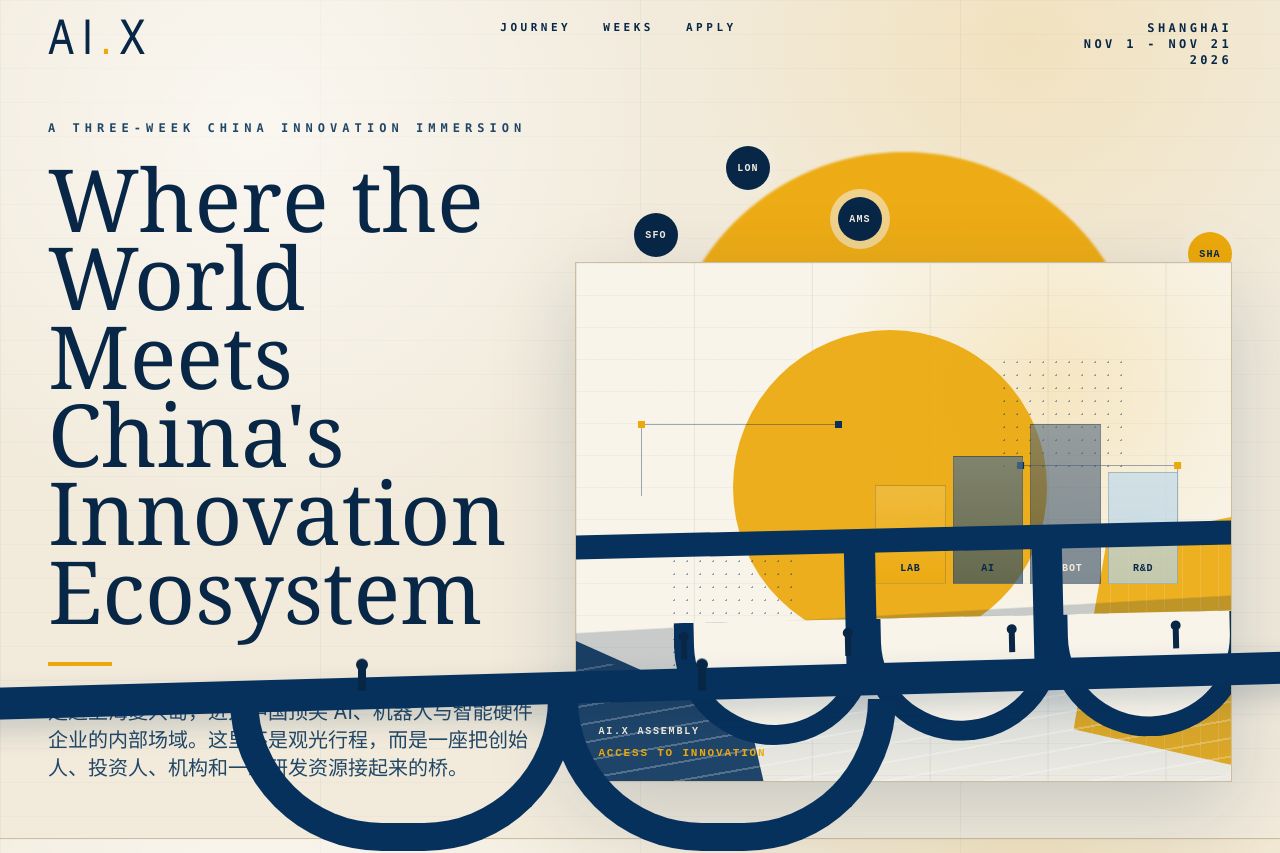
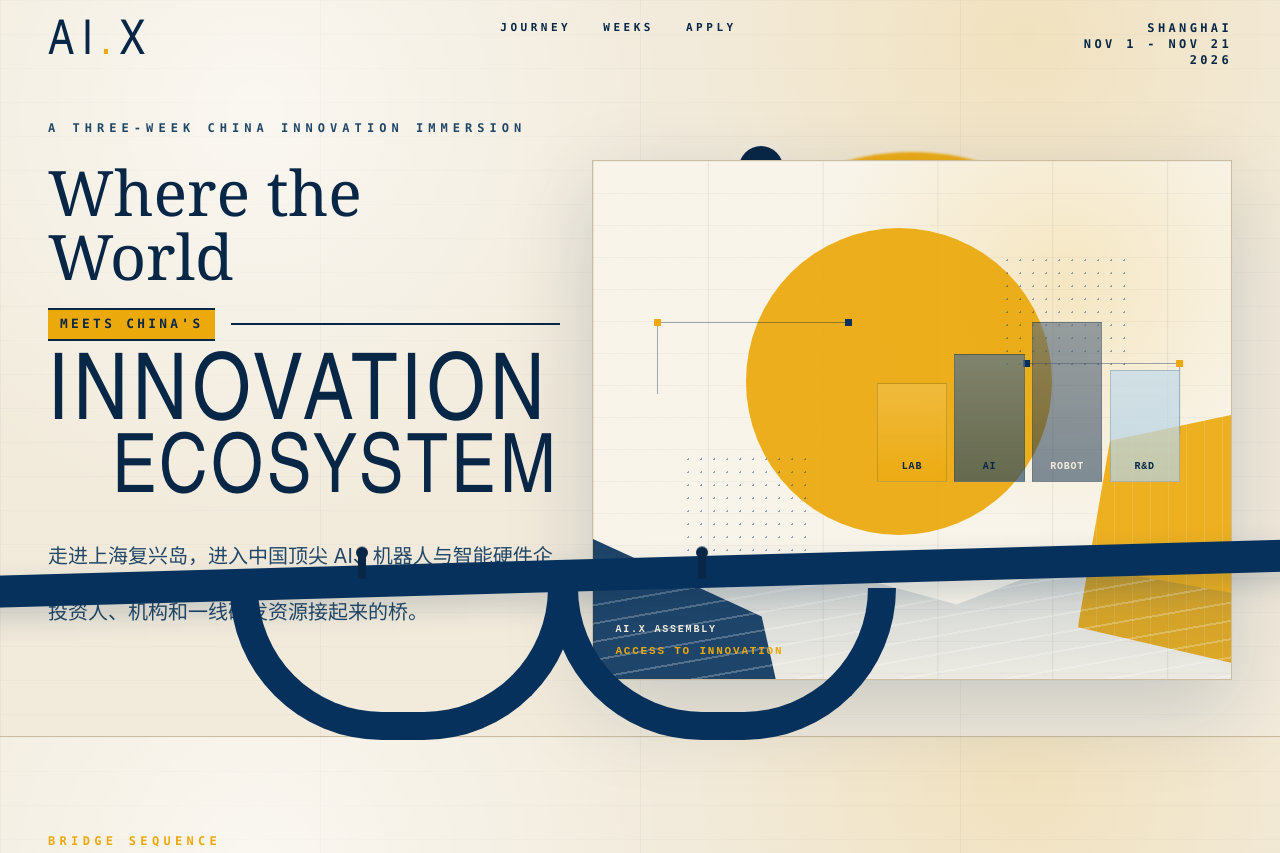
Before and after one commit to dajiangjunok/Arch, a Next.js app: page / in a window 1280 px wide. Shown: the top 853 px of the page. Built offline with nearby package versions, Linux system fonts and the light colour scheme.

Commit message:
style: bridge-band

```diff
--- a/app/(home)/_components/apply-section.tsx
+++ b/app/(home)/_components/apply-section.tsx
@@ -4,7 +4,7 @@
       <div className="mx-auto grid max-w-[1500px] gap-10 lg:grid-cols-[1fr_0.58fr] lg:items-end">
         <div>
           <p className="font-mono text-xs font-bold uppercase tracking-[0.36em] text-sun">Join AI.X Assembly</p>
-          <h2 className="font-poster text-[clamp(4rem,12vw,13rem)] uppercase leading-[0.82] tracking-[0.08em] text-ink">
+          <h2 className="font-poster text-[clamp(3rem,10vw,8rem)] uppercase leading-[0.82] tracking-[0.08em] text-ink">
             Cross the bridge
           </h2>
         </div>
--- a/app/(home)/_components/hero-section.tsx
+++ b/app/(home)/_components/hero-section.tsx
@@ -49,13 +49,13 @@
         <div className="poster-dots dots-b" />
         <div className="poster-route-line route-a" />
         <div className="poster-route-line route-b" />
-        <div className="hero-bridge">
+        {/* <div className="hero-bridge">
           <span className="hero-arch arch-a" />
           <span className="hero-arch arch-b" />
           <span className="hero-arch arch-c" />
           <span className="bridge-pier pier-a" />
           <span className="bridge-pier pier-b" />
-        </div>
+        </div> */}
         <div className="hero-water" />
         <div className="hero-skyline" aria-hidden>
           {labBlocks.map((block, index) => (
@@ -64,12 +64,12 @@
             </span>
           ))}
         </div>
-        <div className="poster-walkers" aria-hidden>
+        {/* <div className="poster-walkers" aria-hidden>
           <span />
           <span />
           <span />
           <span />
-        </div>
+        </div> */}
         <div className="poster-caption">
           <span>AI.X Assembly</span>
           <strong>Access to innovation</strong>
@@ -103,10 +103,23 @@
           <p className="mb-6 font-mono text-xs font-bold uppercase tracking-[0.42em] text-ink-soft">
             A three-week China innovation immersion
           </p>
-          <h1 className="font-serif text-[clamp(2.7rem,6.8vw,7.4rem)] leading-[0.9] tracking-normal text-ink">
-            Where the World Meets China&apos;s Innovation Ecosystem
+          <h1 className="max-w-[46rem] text-ink">
+            <span className="block font-serif text-[clamp(2.35rem,4.9vw,5.45rem)] leading-[1.02] tracking-normal">
+              Where the World
+            </span>
+            <span className="my-4 grid grid-cols-[auto_minmax(3rem,1fr)] items-center gap-4 sm:my-5">
+              <span className="inline-flex border-y-2 border-ink bg-sun px-3 py-2 font-mono text-[clamp(0.72rem,1vw,0.88rem)] font-bold uppercase leading-none tracking-[0.26em] text-ink">
+                Meets China&apos;s
+              </span>
+              <span aria-hidden className="h-[2px] bg-ink" />
+            </span>
+            <span className="block font-poster text-[clamp(3.1rem,7.2vw,7.2rem)] uppercase leading-[0.84] tracking-[0.05em]">
+              Innovation
+            </span>
+            <span className="block pl-[clamp(0rem,5vw,4rem)] font-poster text-[clamp(2.9rem,6.4vw,6.4rem)] uppercase leading-[0.88] tracking-[0.05em]">
+              Ecosystem
+            </span>
           </h1>
-          <div className="mt-8 h-1 w-16 bg-sun" />
           <p className="mt-8 max-w-xl text-lg leading-8 text-ink-soft sm:text-xl">
             走进上海复兴岛，进入中国顶尖 AI、机器人与智能硬件企业的内部场域。这里不是观光行程，而是一座把创始人、投资人、机构和一线研发资源接起来的桥。
           </p>
--- a/app/globals.css
+++ b/app/globals.css
@@ -436,7 +436,7 @@
   position: absolute;
   inset: auto -4vw 0 -4vw;
   z-index: 25;
-  height: 30vh;
+  height: 32vh;
   min-height: 190px;
   pointer-events: none;
 }
```
